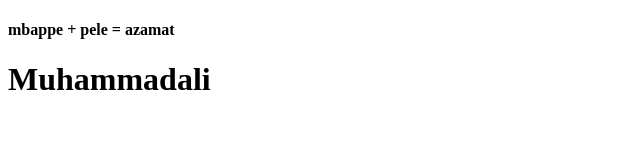
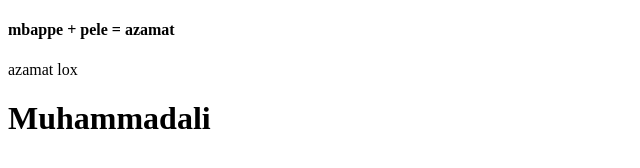
Before and after one commit to procompots/azamat_bot, a plain HTML site: page index.html in a window 1280 px wide. Shown: the whole page, without its empty margins (0-640 px from the left). Drawn offline with Linux system fonts and the light colour scheme.

Commit message:
azamat lox qoshdim

```diff
--- a/index.html
+++ b/index.html
@@ -8,7 +8,7 @@
 <body>
 
     <h4>mbappe + pele = azamat</h4>
-
+    <a>azamat lox</a>
     <h1>Muhammadali</h1>
 </body>
 </html>
```
